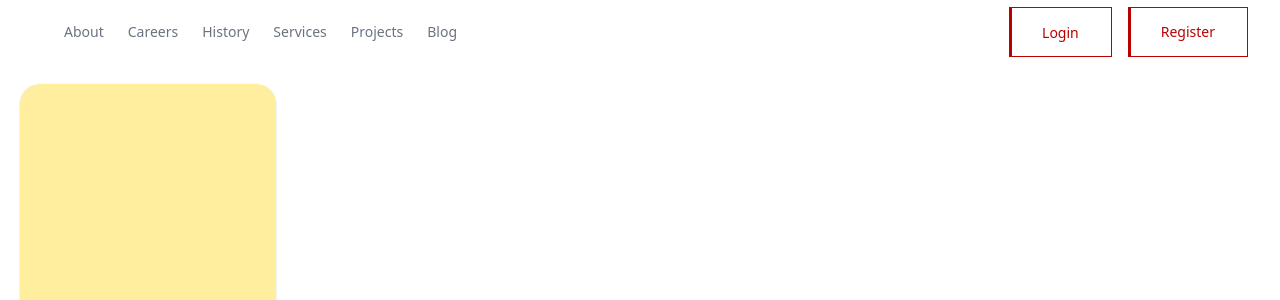
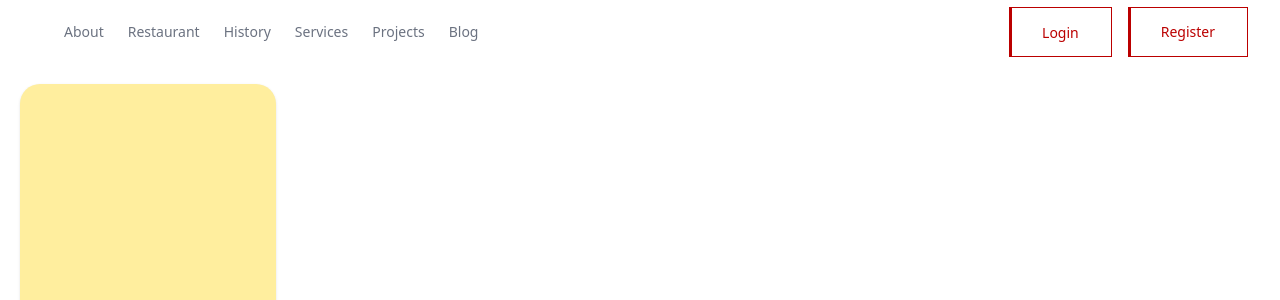
Before and after one commit to C04-PBP/mineat, a Django app: page /filter/ in a window 1280 px wide. Shown: the top 300 px of the page. Run offline with Django 5.2, Linux system fonts and the light colour scheme; data that the repository does not hold is empty; some libraries are stand-ins or nearby versions.

Commit message:
add restaurant to navbar

```diff
--- a/ingredient/templates/show_header.html
+++ b/ingredient/templates/show_header.html
@@ -20,7 +20,7 @@
           </li>
 
           <li>
-            <a class="text-gray-500 transition hover:text-gray-500/75" href="#"> Careers </a>
+            <a class="text-gray-500 transition hover:text-gray-500/75" href="{% url 'restaurant:show_restaurant' %}"> Restaurant </a>
           </li>
 
           <li>
```
